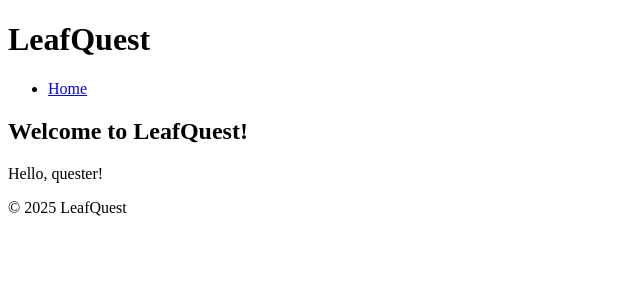
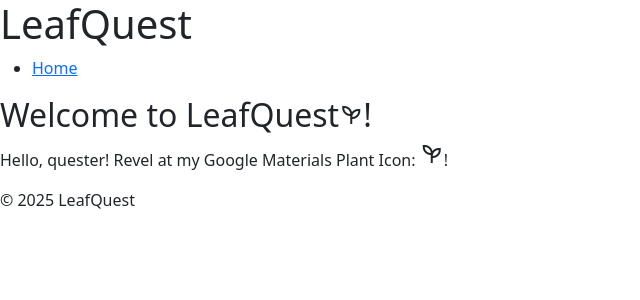
Before and after one commit to UCCS-SP25-CS4300-CS5300-1/Group-8-spring-2025, a Django app: page / in a window 1280 px wide. Shown: the top 300 px of the page, without its empty margins (0-640 px from the left). Run offline with Django 4.2, Linux system fonts and the light colour scheme.

Commit message:
Added bootstrap and google materials icons to base template. Demo'd Google Icon.

```diff
--- a/LeafQuest/home/templates/home/index.html
+++ b/LeafQuest/home/templates/home/index.html
@@ -3,6 +3,6 @@
 {% block title %}Home - LeafQuest{% endblock %}
 
 {% block content %}
-    <h2>Welcome to LeafQuest!</h2>
-    <p>Hello, quester!</p>
+    <h2>Welcome to LeafQuest<span class="material-symbols-outlined">psychiatry</span>!</h2>
+    <p>Hello, quester! Revel at my Google Materials Plant Icon: <span class="material-symbols-outlined">psychiatry</span>!</p>
 {% endblock %}
--- a/LeafQuest/templates/base.html
+++ b/LeafQuest/templates/base.html
@@ -3,6 +3,8 @@
 <head>
     <meta charset="UTF-8">
     <meta name="viewport" content="width=device-width, initial-scale=1.0">
+    <link href="https://cdn.jsdelivr.net/npm/bootstrap@5.2.3/dist/css/bootstrap.min.css" rel="stylesheet" integrity="sha384-rbsA2VBKQhggwzxH7pPCaAqO46MgnOM80zW1RWuH61DGLwZJEdK2Kadq2F9CUG65" crossorigin="anonymous">
+    <link rel="stylesheet" href="https://fonts.googleapis.com/css2?family=Material+Symbols+Outlined:opsz,wght,FILL,GRAD@20..48,100..700,0..1,-50..200" />
     <title>{% block title %}LeafQuest{% endblock %}</title>
 </head>
 <body>
@@ -25,5 +27,6 @@
     <footer>
         <p>&copy; 2025 LeafQuest</p>
     </footer>
+    <script src="https://cdn.jsdelivr.net/npm/bootstrap@5.2.3/dist/js/bootstrap.bundle.min.js" integrity="sha384-kenU1KFdBIe4zVF0s0G1M5b4hcpxyD9F7jL+jjXkk+Q2h455rYXK/7HAuoJl+0I4" crossorigin="anonymous"></script>
 </body>
 </html>
```
